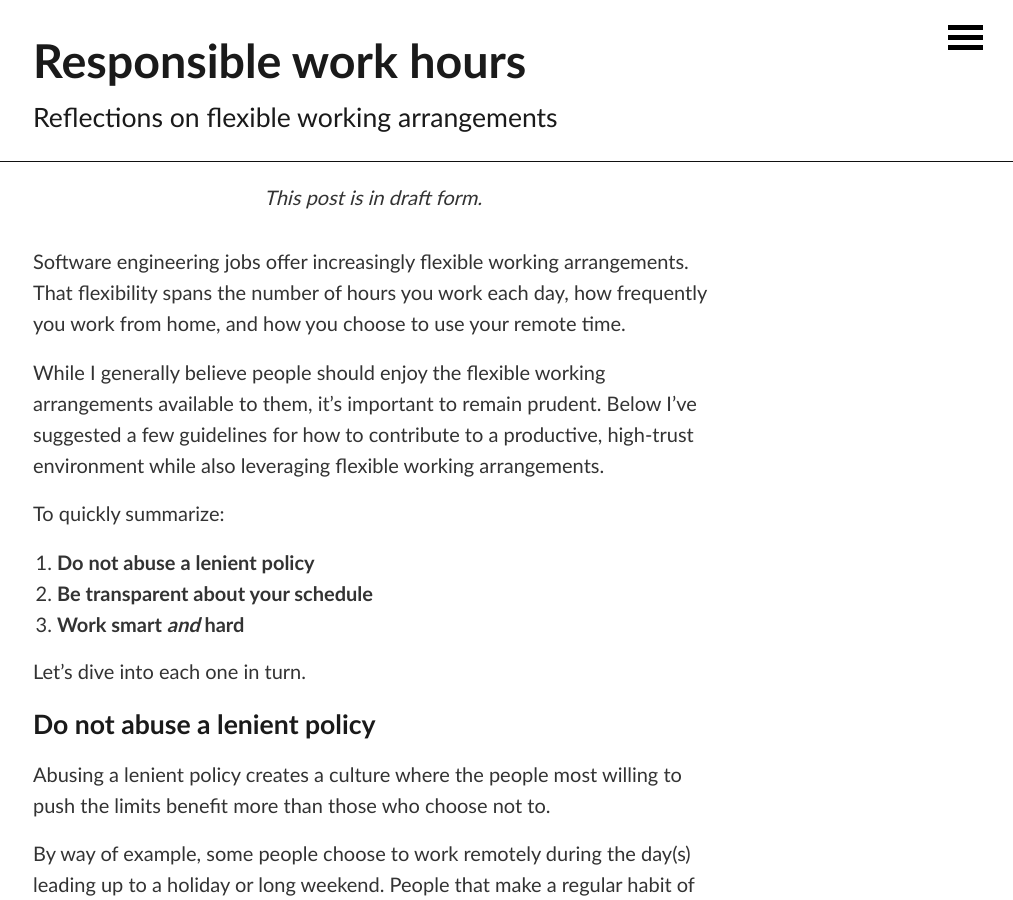
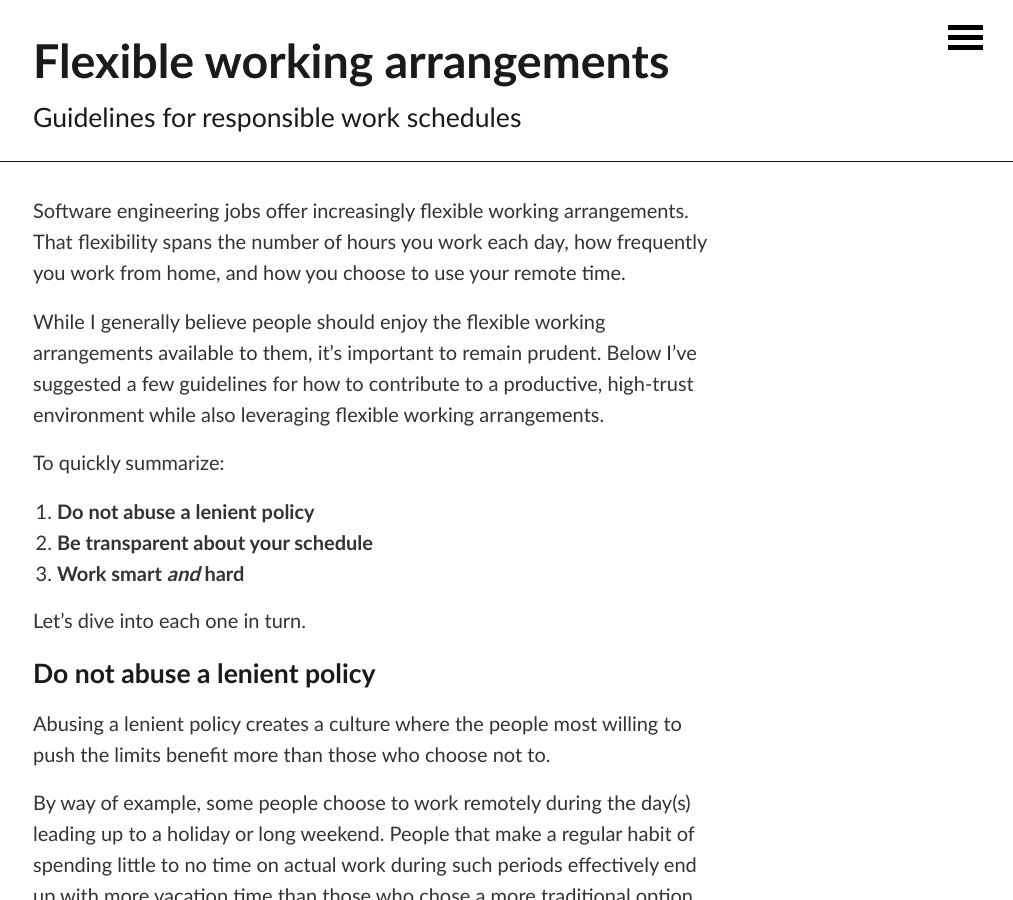
Before and after one commit to dontmitch/dontmitch.github.io, a Jekyll site: the page built from _posts/2019-12-16-flexible-work-arrangements.md, in a window 1280 px wide and 900 px high. Shown: the whole window, without its empty margins (267-1280 px from the left). Built offline with Jekyll 4.4.1, drawn with Linux system fonts in a browser that asks for light colours; our own code applies the rules of GitHub Pages for plain Markdown files.

Commit message:
Rename the post.

```diff
--- a/_posts/2019-12-16-responsible-work-hours.md
+++ b/_posts/2019-12-16-flexible-work-arrangements.md
@@ -1,10 +1,9 @@
 ---
-title: Responsible work hours
-description: Reflections on flexible working arrangements
+title: Flexible working arrangements
+description: Guidelines for responsible work schedules
 date: 2019-12-16
-permalink: /2019/responsible-work-hours
+permalink: /2019/flexible-working-arrangements
 index_weight: 50
-draft: true
 ---
 
 Software engineering jobs offer increasingly flexible working arrangements. That flexibility spans the number of hours you work each day, how frequently you work from home, and how you choose to use your remote time.
```
